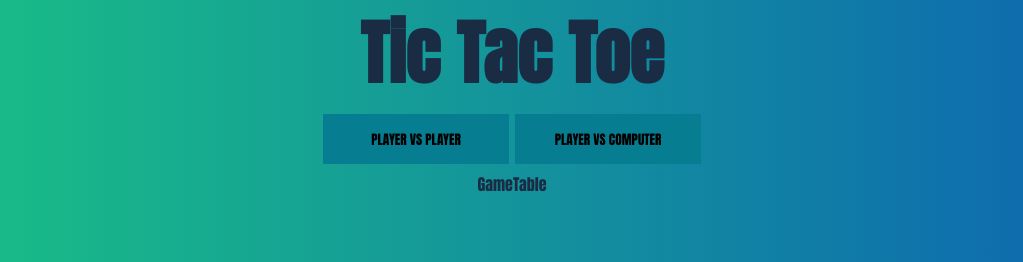
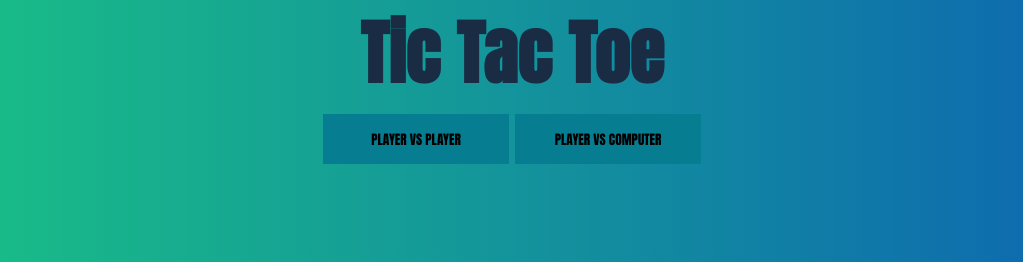
Before and after one commit to GabrielMCavalcante/TicTacToe, a React (Create React App) app: page / in a window 1280 px wide. Shown: the top 262 px of the page, without its empty margins (128-1151 px from the left). Built offline with nearby package versions, Linux system fonts and the light colour scheme.

Commit message:
Removed GameTable import

```diff
--- a/src/components/Menu/index.tsx
+++ b/src/components/Menu/index.tsx
@@ -1,7 +1,4 @@
 import React from 'react'
-
-// Containers
-import GameTable from 'containers/GameTable'
 
 // Components
 import Controls from 'components/UI/Controls'
@@ -19,7 +16,6 @@ function Menu() {
     return (
         <div className="Menu">
             <Controls numberOfControls={config.length} controlConfig={config}/>
-            <GameTable />
         </div>
     )
 }
```
